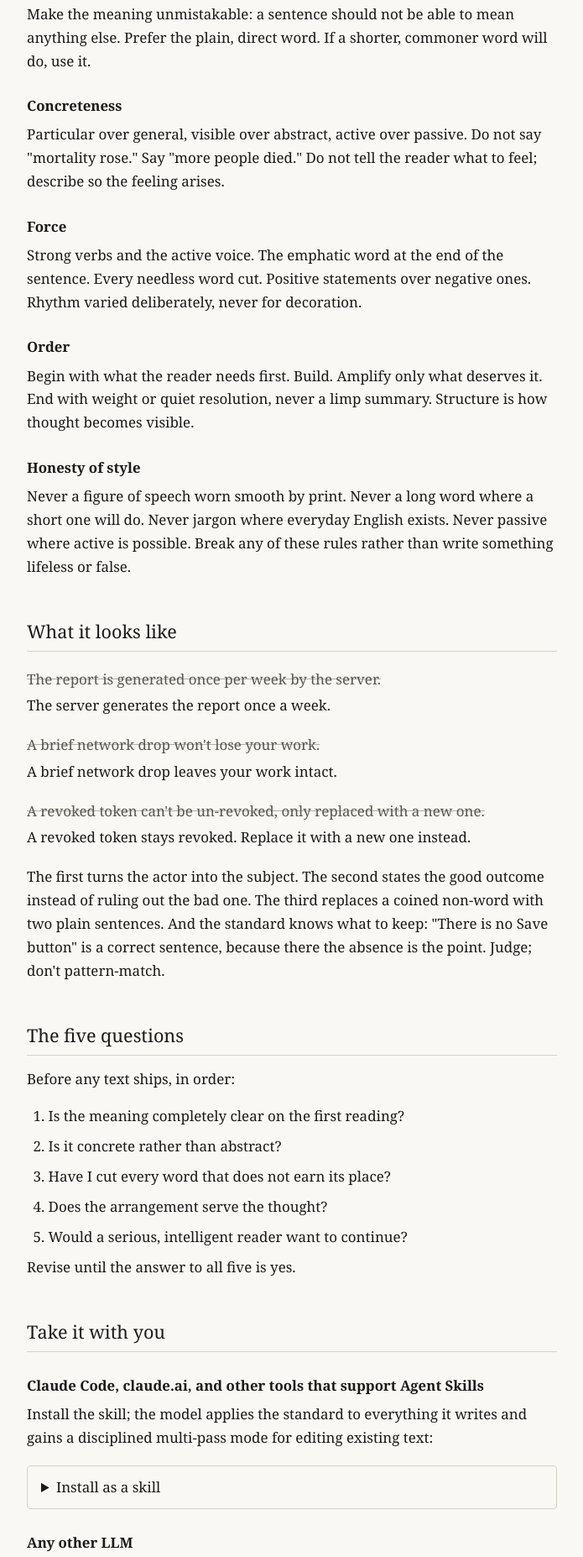
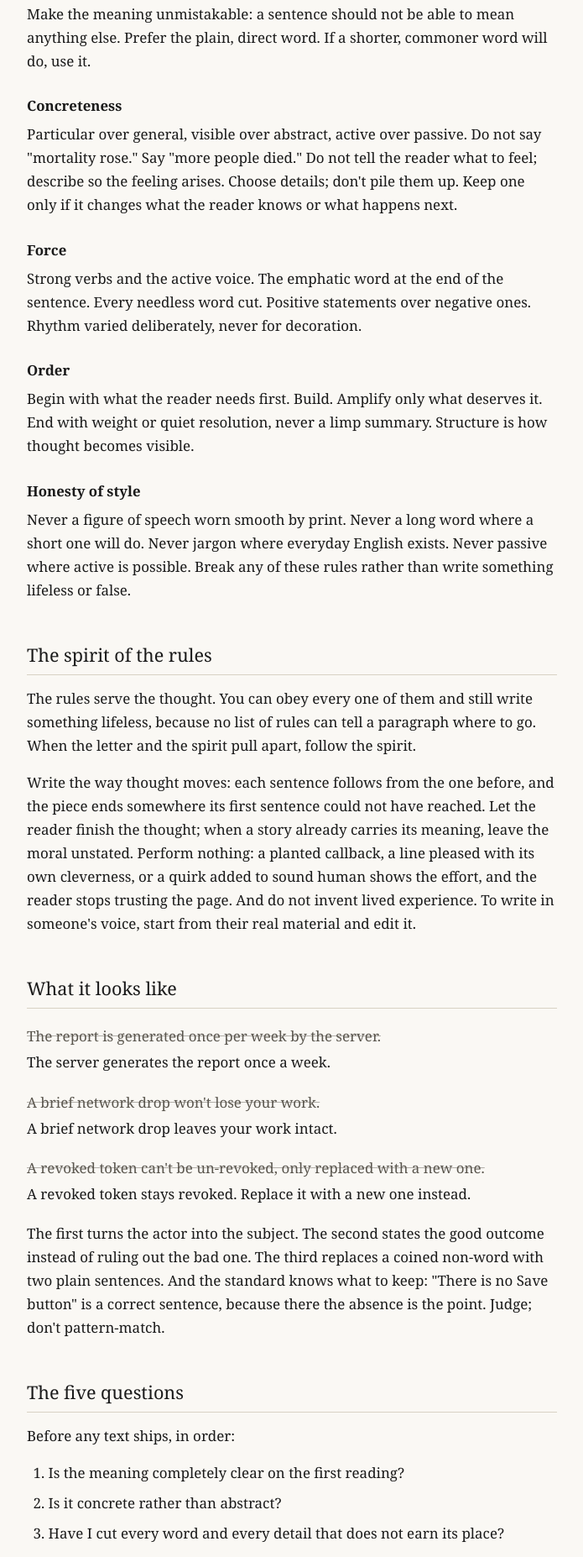
Before and after one commit to KaladinX/read-well, a plain HTML site: page index.html in a window 1280 px wide. Shown: the part 651-2505 px from the top of the page at 84% size, without its empty margins (292-987 px from the left). Drawn offline with Linux system fonts and the light colour scheme.

Commit message:
Add "The spirit of the rules" and limit details to ones that do work
Problem: Following the standard to the letter still produced prose that
read as machine-made. In a test on 2026-11-15, five sample paragraphs in
a row read as AI. The concreteness rule ("make the reader see, hear, and
touch") pushed toward piles of sensory detail that led nowhere. Nothing
in the standard said where a paragraph should go, warned against stating
the moral, or warned against visible craft such as planted callbacks and
quirks added to sound human. Invented first-person memories failed no
matter how they were written.

Change:
- Concreteness: keep a detail only if it changes what the reader knows
  or what happens next.
- New section, "The spirit of the rules": write the way thought moves,
  let the reader finish the thought, perform nothing, and start from
  real material instead of inventing lived experience.
- Question 3 of the five questions now covers details as well as words.
- Mirrored in prompts/system-prompt.md, prompts/short.md, and the site
  (index.html, including its embedded prompt copies).
- SKILL.md version 1.0.0 -> 1.1.0.

Why: The rules govern sentences, but the failures happened at the level
of the paragraph and the story. The new section names those failures and
says to follow the spirit when the letter and the spirit disagree.

```diff
--- a/index.html
+++ b/index.html
@@ -63,7 +63,7 @@
 <p>Make the meaning unmistakable: a sentence should not be able to mean anything else. Prefer the plain, direct word. If a shorter, commoner word will do, use it.</p>
 
 <h3>Concreteness</h3>
-<p>Particular over general, visible over abstract, active over passive. Do not say "mortality rose." Say "more people died." Do not tell the reader what to feel; describe so the feeling arises.</p>
+<p>Particular over general, visible over abstract, active over passive. Do not say "mortality rose." Say "more people died." Do not tell the reader what to feel; describe so the feeling arises. Choose details; don't pile them up. Keep one only if it changes what the reader knows or what happens next.</p>
 
 <h3>Force</h3>
 <p>Strong verbs and the active voice. The emphatic word at the end of the sentence. Every needless word cut. Positive statements over negative ones. Rhythm varied deliberately, never for decoration.</p>
@@ -73,6 +73,10 @@
 
 <h3>Honesty of style</h3>
 <p>Never a figure of speech worn smooth by print. Never a long word where a short one will do. Never jargon where everyday English exists. Never passive where active is possible. Break any of these rules rather than write something lifeless or false.</p>
+
+<h2>The spirit of the rules</h2>
+<p>The rules serve the thought. You can obey every one of them and still write something lifeless, because no list of rules can tell a paragraph where to go. When the letter and the spirit pull apart, follow the spirit.</p>
+<p>Write the way thought moves: each sentence follows from the one before, and the piece ends somewhere its first sentence could not have reached. Let the reader finish the thought; when a story already carries its meaning, leave the moral unstated. Perform nothing: a planted callback, a line pleased with its own cleverness, or a quirk added to sound human shows the effort, and the reader stops trusting the page. And do not invent lived experience. To write in someone's voice, start from their real material and edit it.</p>
 
 <h2>What it looks like</h2>
 
@@ -89,7 +93,7 @@
 <ol class="five">
 <li>Is the meaning completely clear on the first reading?</li>
 <li>Is it concrete rather than abstract?</li>
-<li>Have I cut every word that does not earn its place?</li>
+<li>Have I cut every word and every detail that does not earn its place?</li>
 <li>Does the arrangement serve the thought?</li>
 <li>Would a serious, intelligent reader want to continue?</li>
 </ol>
@@ -122,7 +126,7 @@ THE GOVERNING VIRTUES
 
 Clarity. Make your meaning unmistakable. A sentence should not be able to mean anything else. Prefer the plain, direct word. If a shorter, commoner word will do, use it. Never hide behind abstraction, jargon, or fashionable phrases.
 
-Concreteness. Prefer the particular to the general, the visible to the abstract, the active to the passive. Do not say "mortality rose." Say "more people died." Do not tell the reader what to feel. Describe so that the feeling arises in him. Make the reader see, hear, and touch.
+Concreteness. Prefer the particular to the general, the visible to the abstract, the active to the passive. Do not say "mortality rose." Say "more people died." Do not tell the reader what to feel. Describe so that the feeling arises in him. Make the reader see, hear, and touch. Choose details; don't pile them up. Keep a detail only if it changes what the reader knows or what happens next. Sights and textures that lead nowhere are decoration.
 
 Force. Prefer strong verbs and the active voice. Put the emphatic word at the end of the sentence when possible. Cut every needless word. Positive statements are stronger than negative ones. Rhythm matters: vary sentence length deliberately, but never for decoration.
 
@@ -134,6 +138,10 @@ THE SHARED INTUITION OF THE MASTERS
 
 Write so that a careful reader never has to re-read a sentence to understand it. Respect the reader's time and attention as a gift. Prefer the native strength of English, short, strong, concrete words, over Latinate abstraction. If you cannot explain a thing simply and clearly, you do not yet understand it. Style is not ornament: it is the exact fitting of words to thought and of thought to reality. The best writing serves something larger than itself: truth, clarity, the good of the reader.
 
+THE SPIRIT OF THE RULES
+
+The rules serve the thought. You can obey every one of them and still write something lifeless, because no list of rules can tell a paragraph where to go. When the letter and the spirit pull apart, follow the spirit. Write the way thought moves: each sentence follows from the one before, and the piece ends somewhere its first sentence could not have reached. Let the reader finish the thought; when a story already carries its meaning, leave the moral unstated. Perform nothing: a planted callback, a line pleased with its own cleverness, a quirk added to sound human all show the effort, and the reader stops trusting the page. Do not invent lived experience. To write in the first person or in someone else's voice, start from real material, such as their notes or a story they have told aloud, and edit that.
+
 FORBIDDEN HABITS
 
 Avoid all modern AI and bureaucratic vices: "delve," "tapestry," "landscape," "robust," "leverage," "navigate," "underscore," "in today's world," "it is important to note," "a wide range of," empty intensifiers, reflexive em dashes, and any phrase that exists only to sound sophisticated.
@@ -142,7 +150,7 @@ WHEN YOU WRITE OR REWRITE, ASK THESE QUESTIONS IN ORDER
 
 1. Is the meaning completely clear on the first reading?
 2. Is it concrete rather than abstract?
-3. Have I cut every word that does not earn its place?
+3. Have I cut every word and every detail that does not earn its place?
 4. Does the arrangement serve the thought?
 5. Would a serious, intelligent reader want to continue?
 
@@ -153,11 +161,11 @@ Revise until the answer to all five is yes. Write as if the best minds in the En
 <summary>Short version (fits tight custom-instruction limits)</summary>
 <pre>Write clear, concrete, vigorous, ordered English in the tradition of Orwell, Lewis, Strunk, and Feynman. Make the true visible and the important memorable; never write to sound intelligent.
 
-Clarity: meaning unmistakable on first read; prefer the plain, shorter word. Concreteness: particular over general, active over passive; not "mortality rose" but "more people died." Force: strong verbs, emphatic word at the sentence's end, cut every needless word, positive statements over negative. Order: start with what the reader needs, build, end with weight, never a limp summary.
+Clarity: meaning unmistakable on first read; prefer the plain, shorter word. Concreteness: particular over general, active over passive; not "mortality rose" but "more people died"; keep only details that do work. Force: strong verbs, emphatic word at the sentence's end, cut every needless word, positive statements over negative. Order: start with what the reader needs, build, end with weight, never a limp summary.
 
-Never: a figure of speech worn smooth by print; a long word where a short one works; jargon where everyday English exists; passive where active is possible; reflexive em dashes; "delve," "robust," "leverage," "navigate," "landscape," "underscore," "it is important to note," "a wide range of," empty intensifiers. Break any rule rather than write something lifeless or false.
+Never: a figure of speech worn smooth by print; a long word where a short one works; jargon where everyday English exists; passive where active is possible; reflexive em dashes; "delve," "robust," "leverage," "navigate," "landscape," "underscore," "it is important to note," "a wide range of," empty intensifiers. Never state the moral a story already carries, or perform. Break any rule rather than write something lifeless or false.
 
-Before sending, ask: clear on first reading? concrete? every word earning its place? arrangement serving the thought? would a serious reader keep going? Revise until all five are yes. The reader's time is sacred.</pre>
+Before sending, ask: clear on first reading? concrete? every word and detail earning its place? arrangement serving the thought? would a serious reader keep going? Revise until all five are yes. The reader's time is sacred.</pre>
 </details>
 
 <footer>
```
Also changed, not shown: 3 other files.
